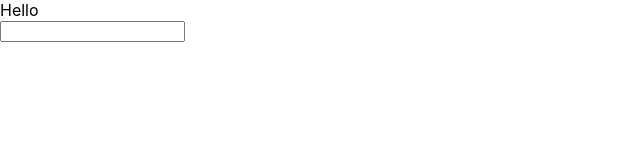
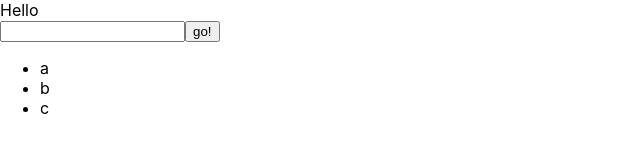
Before and after one commit to tariktabakovic/react-redux-withAPI, a React (Create React App) app: page / in a window 1280 px wide. Shown: the top 168 px of the page, without its empty margins (0-640 px from the left). Built offline with nearby package versions, Linux system fonts and the light colour scheme.

Commit message:
implements handleSubmit

```diff
--- a/src/App.js
+++ b/src/App.js
@@ -1,12 +1,27 @@
 import React from 'react';
-import logo from './logo.svg';
 import './App.css';
-import MatraForm from './components/MantraForm'
-import MantraForm from './components/MantraForm';
+
+// we need createStore from redux
+import {createStore} from 'redux';
+// reducer
+import {mantras} from './Reducers';
+// we need our smart componenets
+import MantraForm from './containers/MantraFormContainer';
+import MantraList from './containers/MantraListContainer';
+// we need the provider from react-redux
+import {Provider} from 'react-redux';
+
+
+const store = createStore(mantras);
 
 function App() {
   return (
-    <MantraForm/>
+      <div>
+        <Provider store={store}>
+          <MantraForm/>
+          <MantraList/>
+        </Provider>
+      </div>
   );
 }
 
--- a/src/Reducers.js
+++ b/src/Reducers.js
@@ -5,8 +5,8 @@ import {
 
 // our default state is nothing
 // we want to fetch a mantra
-const defaultState= [];
-export function mantra(state=defaultState, action){
+const defaultState= ['a', 'b', 'c'];
+export function mantras(state=defaultState, action){
     let newState = [...state];
     switch(action.type){
         case ADD_MANTRA:
--- a/src/components/MantraForm.js
+++ b/src/components/MantraForm.js
@@ -9,13 +9,23 @@ export default class MantraForm extends React.Component{
     render(){
         return (
             <div>Hello
-                <form>
+                <form onSubmit= {this._handleSubmit}>
                     <input
                     onChange = {this._handleChange}
-                    value ={this.state.text}></input>
+                    value ={this.state.text}
+                    />
+                    <input type= 'submit' value='go!'/>
                 </form>
             </div>
         )
+    }
+
+    _handleSubmit = (event)=>{
+        event.preventDefault();
+        this.props.handleSubmit(this.state.text);
+        this.setState({
+            text: ''
+        })
     }
 
     _handleChange = (event) =>{
--- a/src/components/MantraList.js
+++ b/src/components/MantraList.js
@@ -1,8 +1,14 @@
 import React from 'react';
-export default function MantraList(){
+export default function MantraList({
+    mantras
+    }){
     return (
         <ul>
-
+            {
+                mantras.map((m, i)=>(
+                    <li key={i}>{m}</li>
+                ))
+            }
         </ul>
-    )
+    );
 }
--- a/src/containers/MantraFormContainer.js
+++ b/src/containers/MantraFormContainer.js
@@ -9,11 +9,16 @@ import {
 
 function mapDispatchToProps(dispatch){
     return {
-        handleChange: ()=>{
-            dispatch(actionAddMantra());
+        handleSubmit: (newMantra)=>{
+            dispatch(actionAddMantra(newMantra));
         }
     }
 }
 
-const reduxConnect= connect(mapDispatchToProps);
-export default reduxConnecter(MantraForm);
+// fancy version
+// const mapDispatchToProps = dispatch => ({
+//     handleChange: (newMantra)=> dispatch(actionAddMantra(newMantra))
+// })
+
+const reduxConnector= connect(null, mapDispatchToProps);
+export default reduxConnector(MantraForm);
--- a/src/containers/MantraListContainer.js
+++ b/src/containers/MantraListContainer.js
@@ -3,16 +3,14 @@ import {
 } from 'react-redux';
 
 import MantraList from '../components/MantraList';
-import {
-    actionAddMantra
-} from '../Actions';
+
 
 function mapStateToProps(state){
     console.table(state)
     return{
-        text: state
+        mantras: state
     }
 }
 
-const reduxConnect= connect(mapStateToProps);
-export default reduxConnecter(MantraList);
+const reduxConnector= connect(mapStateToProps);
+export default reduxConnector(MantraList);
```
